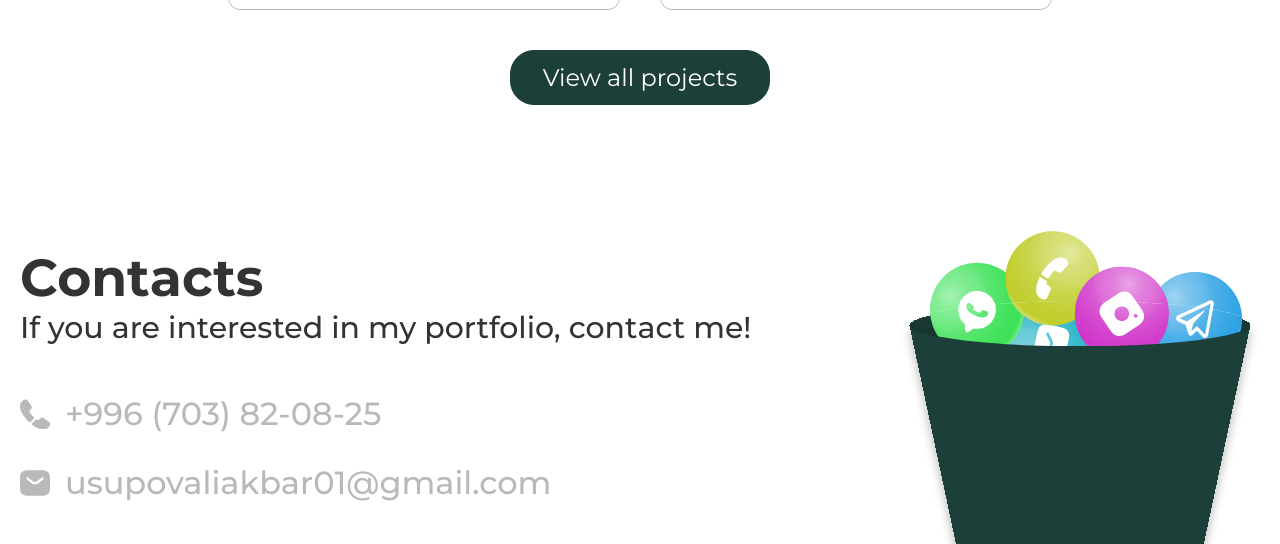
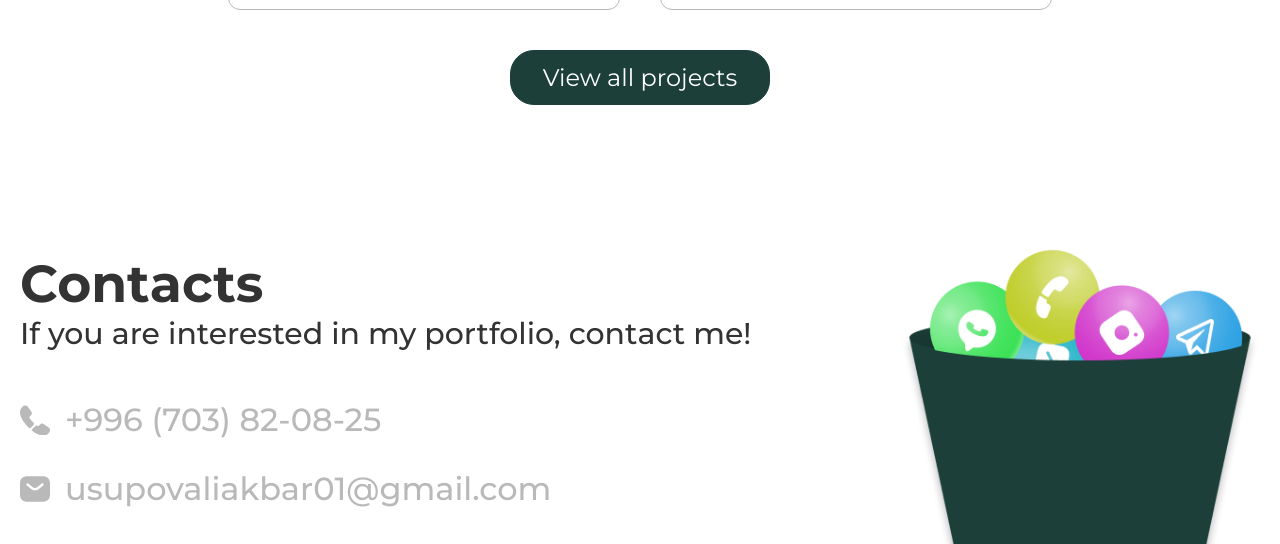
Before and after one commit to Akloom/Portfolio, a plain HTML site: page index.html in a window 1280 px wide. Shown: the part 3151-3695 px from the top of the page. Drawn offline with Linux system fonts and the light colour scheme.

Commit message:
change image trash

```diff
--- a/index.html
+++ b/index.html
@@ -222,7 +222,7 @@
         </div>
       </div>
       <div class="contacts-image">
-        <img src="./assets/img/image/trash.svg" alt="">
+        <img src="./assets/img/image/trash.png" alt="">
       </div>
     </section>
   </div>
```
Also changed, not shown: assets/img/image/trash.png (added), assets/img/image/trash.svg (deleted).
